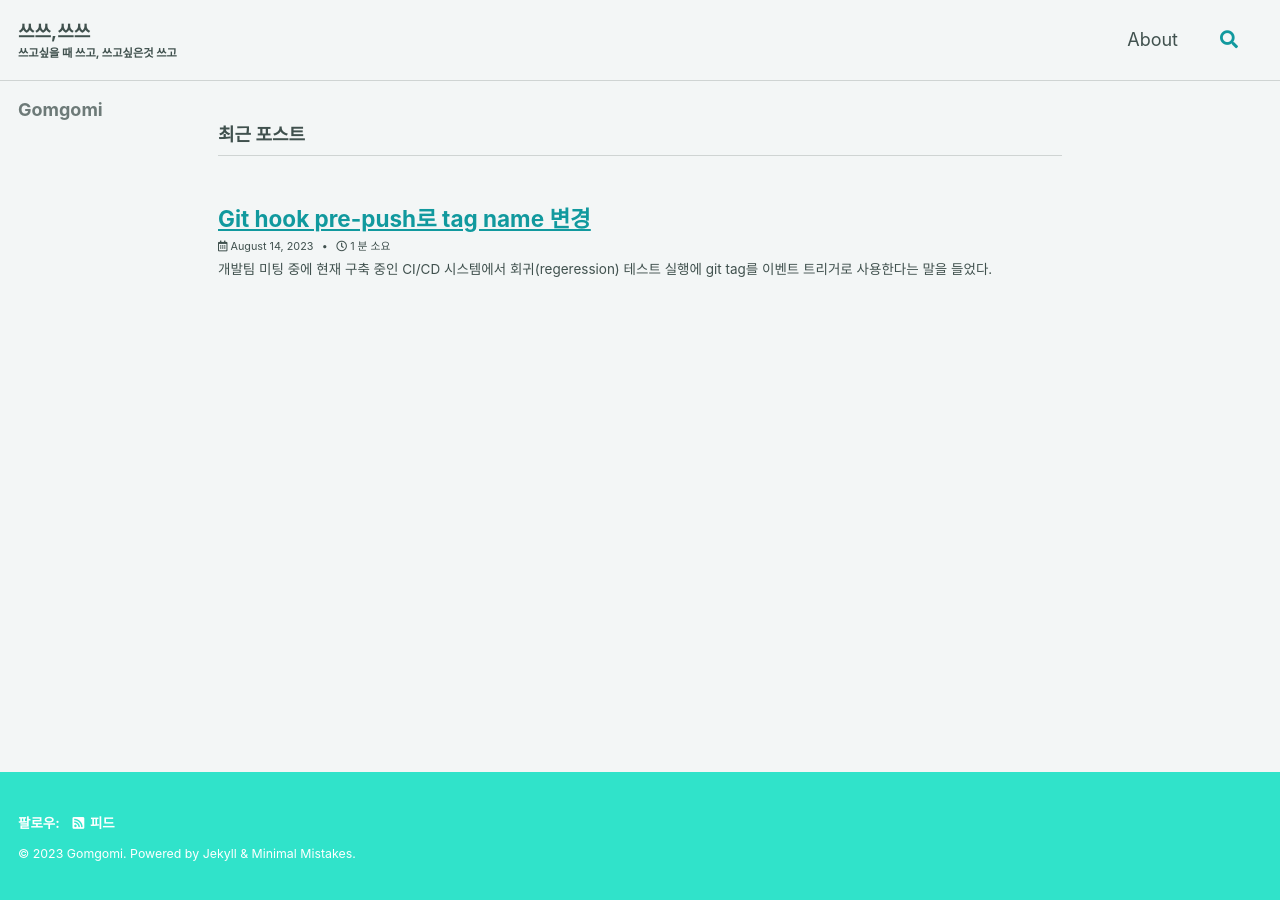
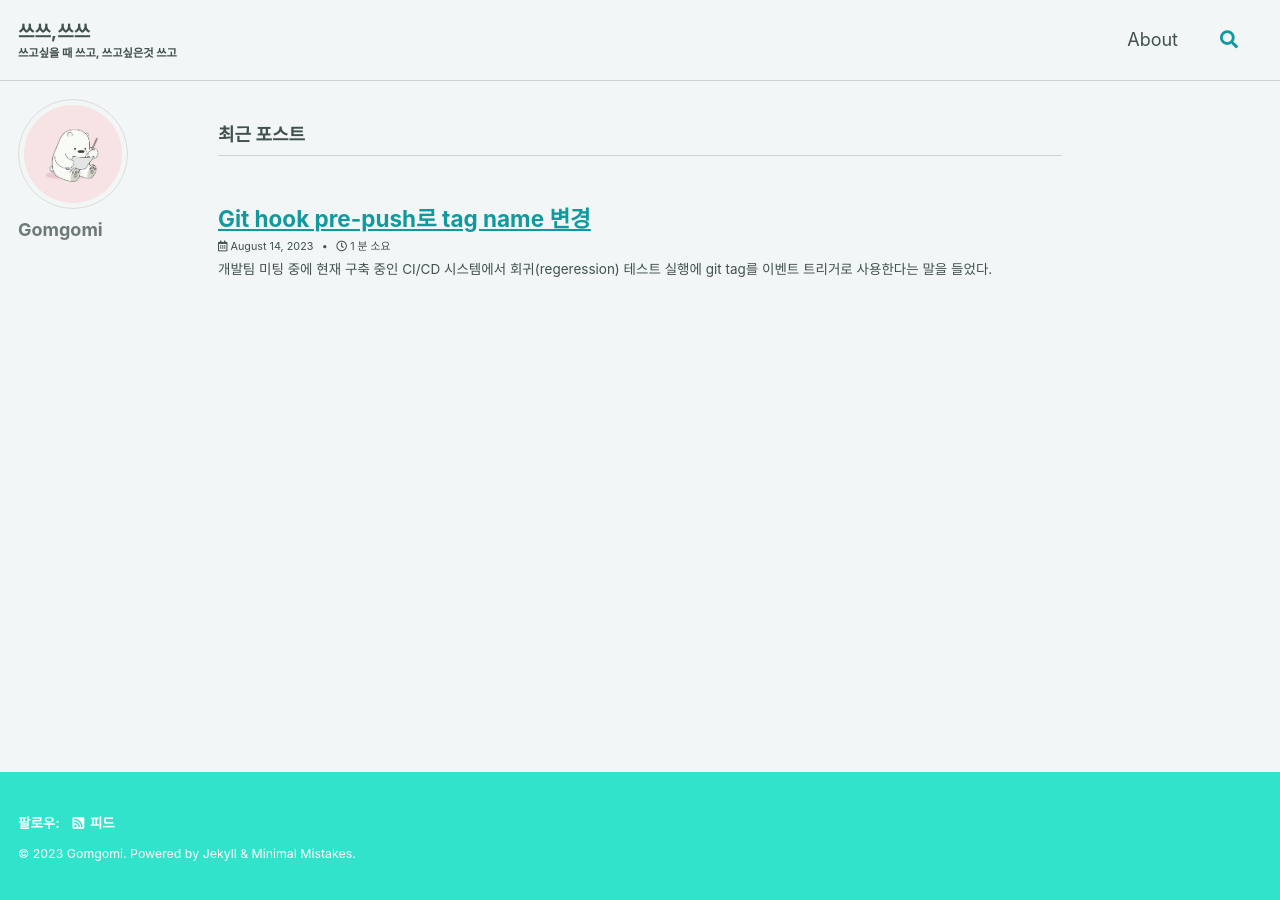
Before and after one commit to gomgomi/gomgomi.github.io, a Jekyll site: the page built from index.html, in a window 1280 px wide. Built offline with Jekyll 4.4.1, drawn with Linux system fonts in a browser that asks for light colours; cached includes are drawn as plain includes; the list of posts is cut into pages by our own code.

Commit message:
Added avatar

```diff
--- a/_config.yml
+++ b/_config.yml
@@ -105,7 +105,7 @@ analytics:
 # Site Author
 author:
   name             : "Gomgomi"
-  avatar           : # path of avatar image, e.g. "/assets/images/bio-photo.jpg"
+  avatar           : "/assets/images/gom.jpg" # path of avatar image, e.g. "/assets/images/bio-photo.jpg"
   bio              :
   location         :
   email            :
```
Also changed, not shown: assets/images/gom.jpg (added).
